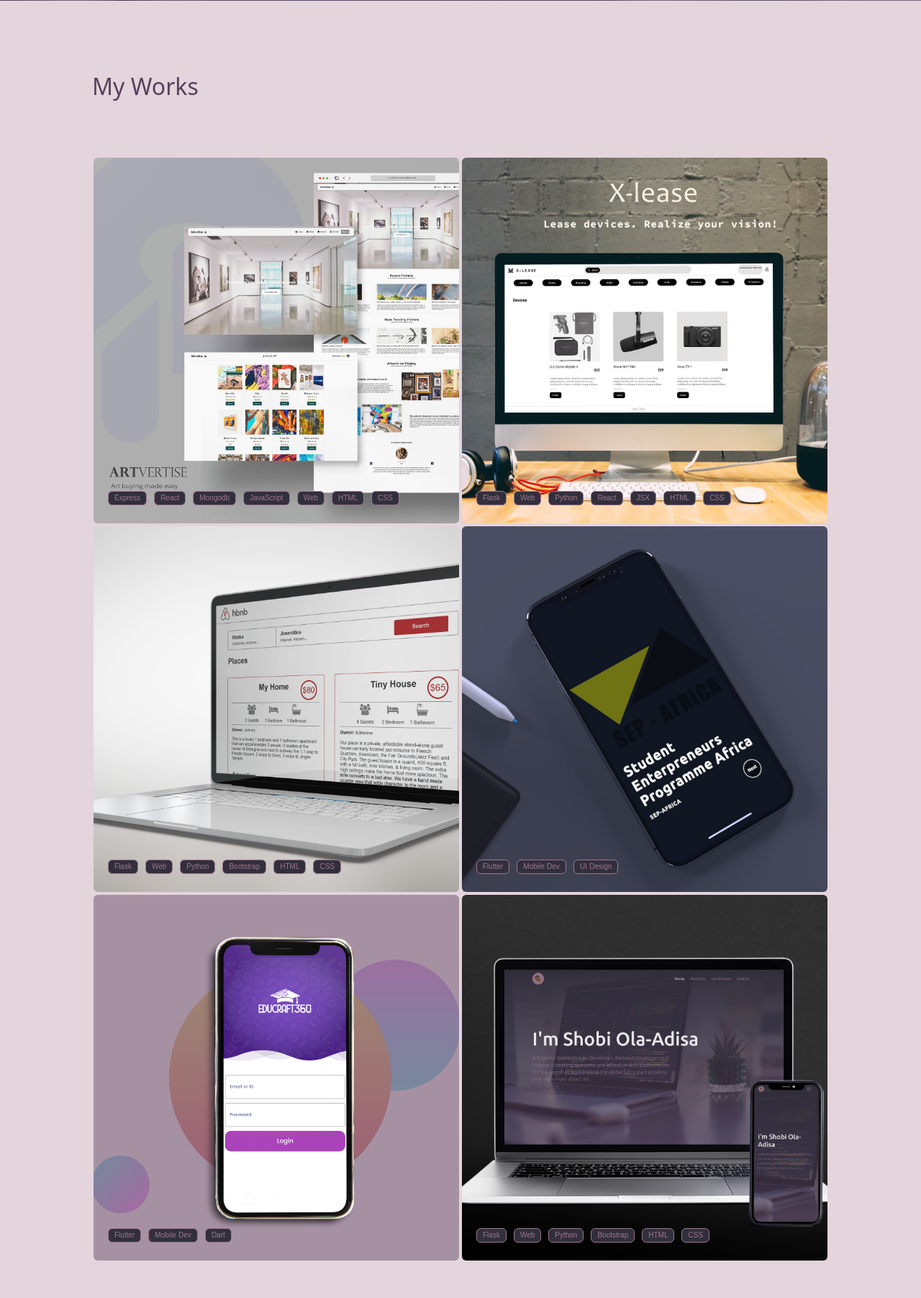
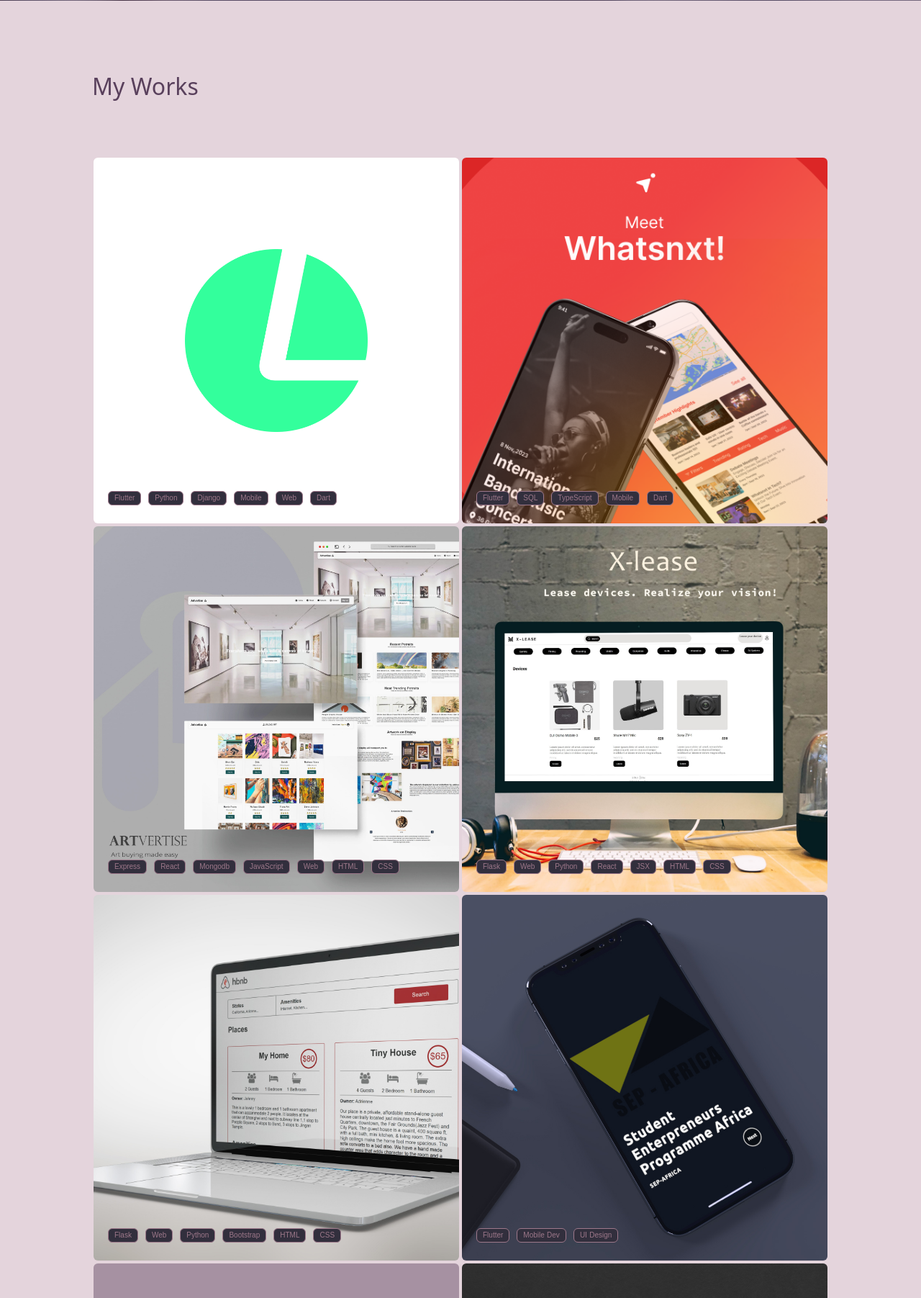
Before and after one commit to Adisa-Shobi/Revised_Portfolio, a Flask app: page / in a window 1280 px wide. Shown: the part 916-2719 px from the top of the page at 72% size. Run offline with Flask 2, Linux system fonts and the light colour scheme; some libraries are stand-ins or nearby versions.

Commit message:
Update: new projects added to the portfolio section

```diff
--- a/static/styles/styles.css
+++ b/static/styles/styles.css
@@ -132,6 +132,14 @@ h1{
 .Artvertise{
     background-image: url("../images/artvertise.jpg");
     /* background-size: cover; */
+}
+
+.Whatsnxt{
+    background-image: url("../images/Whatsnxt.png");
+}
+
+.Lena{
+    background-image: url("../images/Lena.png");
 }
 
 .Airbnb{
@@ -385,6 +393,7 @@ textarea{
 
 .cert{
     padding: 50px 25px;
+
 }
 
 .carousel-inner img {
--- a/templates/index.html
+++ b/templates/index.html
@@ -55,7 +55,8 @@
 
         <div class="row-banner uniform-margin">
             <h1 id='main-heading'>I'm Shobi Ola-Adisa</h1>
-            <h3 class="subheading">A creative software engineer with a desire to turn concepts into actionable solutions and a love for solving problems.</h3>
+            <h3 class="subheading">A creative software engineer with a desire to turn concepts into actionable solutions
+                and a love for solving problems.</h3>
         </div>
 
     </header>
@@ -65,6 +66,71 @@
 
             <div class="container">
                 <div class="row">
+                    <div class="column col-12 col-lg-6 col-md-6">
+                        <div class="card portfolio-item">
+                            <div class="Lena front">
+                                <div class="container">
+                                    <div class="tag-section">
+                                        <div class="tag">Flutter</div>
+                                        <div class="tag">Python</div>
+                                        <div class="tag">Django</div>
+                                        <div class="tag">Mobile</div>
+                                        <div class="tag">Web</div>
+                                        <div class="tag">Dart</div>
+                                    </div>
+                                </div>
+
+                            </div>
+                            <div class="back">
+                                <h3 class="summary-heading">
+                                    Lena
+                                </h3>
+                                <div class="summary container-fluid">
+                                    <p>
+                                        Experience seamless education with our Learning Management System, crafted with
+                                        Django in Python. The client-side, powered by Flutter and Dart, ensures a smooth
+                                        interface. Optimized for low-tech environments, our system thrives in areas with
+                                        limited internet coverage, bringing education to every corner. Learn, grow, and
+                                        connect with our efficient, accessible, and tech-savvy platform. Education knows
+                                        no boundaries.
+                                        <a class="summary-link" href="https://lena.africa">See
+                                            here</a>
+                                    </p>
+                                </div>
+                            </div>
+                        </div>
+                    </div>
+                    <div class="column col-12 col-lg-6 col-md-6">
+                        <div class="card portfolio-item">
+                            <div class="Whatsnxt front">
+                                <div class="container">
+                                    <div class="tag-section">
+                                        <div class="tag">Flutter</div>
+                                        <div class="tag">SQL</div>
+                                        <div class="tag">TypeScript</div>
+                                        <div class="tag">Mobile</div>
+                                        <div class="tag">Dart</div>
+                                    </div>
+                                </div>
+
+                            </div>
+                            <div class="back">
+                                <h3 class="summary-heading">
+                                    Whatsnxt
+                                </h3>
+                                <div class="summary container-fluid">
+                                    <p>
+                                        Whatsnxt, a monolithic architecture marvel, is your ticket to effortlessly
+                                        discovering and sharing exciting events. With a sleek Flutter and Dart front
+                                        end, the app provides an intuitive interface for personalized event
+                                        recommendations, ensuring you never miss the next big thing. <a
+                                            class="summary-link" href="https://branch.whatsnxt.app/redirect">App
+                                            link</a>
+                                    </p>
+                                </div>
+                            </div>
+                        </div>
+                    </div>
                     <div class="column col-12 col-lg-6 col-md-6">
                         <div class="card portfolio-item">
                             <div class="Artvertise front">
@@ -87,18 +153,28 @@
                                 </h3>
                                 <div class="summary container-fluid">
                                     <p>
-                                        Artvertise is a modern online marketplace built using cutting-edge technology like Express,
-                                         React, MongoDB, and JavaScript. Our platform provides a seamless and user-friendly experience
-                                          for artists and collectors alike. Its unique bidding system allows buyers to compete for their
-                                          favorite pieces in real-time, creating an engaging experience for both buyers and sellers.
-                                          It also offers auctions and curated collections, making it easy for collectors to discover new
-                                          artists and styles. We utilize Passport for authentication, providing a secure and reliable way for users to log in
-                                        and manage their accounts. To ensure that high-quality thumbnails are displayed for each piece of
-                                        artwork, we use Sharp. This ensures that artwork is presented in the best possible light.
-                                        We also use Multer to save image files, making it easy for artists to upload and manage their artwork.
-                                        These packages and libraries, along with our state-of-the-art algorithms and advanced technology,
+                                        Artvertise is a modern online marketplace built using cutting-edge technology
+                                        like Express,
+                                        React, MongoDB, and JavaScript. Our platform provides a seamless and
+                                        user-friendly experience
+                                        for artists and collectors alike. Its unique bidding system allows buyers to
+                                        compete for their
+                                        favorite pieces in real-time, creating an engaging experience for both buyers
+                                        and sellers.
+                                        It also offers auctions and curated collections, making it easy for collectors
+                                        to discover new
+                                        artists and styles. We utilize Passport for authentication, providing a secure
+                                        and reliable way for users to log in
+                                        and manage their accounts. To ensure that high-quality thumbnails are displayed
+                                        for each piece of
+                                        artwork, we use Sharp. This ensures that artwork is presented in the best
+                                        possible light.
+                                        We also use Multer to save image files, making it easy for artists to upload and
+                                        manage their artwork.
+                                        These packages and libraries, along with our state-of-the-art algorithms and
+                                        advanced technology,
                                         create a platform that is both beautiful and functional. <a class="summary-link"
-                                        href="https://github.com/Adisa-Shobi/Artvertise">GitHub link</a>
+                                            href="https://github.com/Adisa-Shobi/Artvertise">GitHub link</a>
                                     </p>
                                 </div>
                             </div>
@@ -126,16 +202,23 @@
                                 </h3>
                                 <div class="summary container-fluid">
                                     <p>
-                                        X-lease is a cutting-edge project that is transforming the world of device leasing and
-                                        rental services for creatives. Built using Flask and React, our platform offers an
-                                        intuitive and efficient user experience. Our SQL database enables easy management of devices and
+                                        X-lease is a cutting-edge project that is transforming the world of device
+                                        leasing and
+                                        rental services for creatives. Built using Flask and React, our platform offers
+                                        an
+                                        intuitive and efficient user experience. Our SQL database enables easy
+                                        management of devices and
                                         leases. With a focus on high-end devices, such as MacBooks and iPads,
-                                        X-lease allows users to lease devices at a fraction of the cost of purchasing them. Plus,
-                                        our unique rental service enables users to earn money by renting out their own devices when not in use.
-                                        X-lease is leading the way in device leasing and rental services with its advanced technology,
-                                        database, and user-friendly interface. Join us today and experience the power of X-lease.
-                                        <a class="summary-link"
-                                        href="https://github.com/Adisa-Shobi/X-lease">GitHub link</a>
+                                        X-lease allows users to lease devices at a fraction of the cost of purchasing
+                                        them. Plus,
+                                        our unique rental service enables users to earn money by renting out their own
+                                        devices when not in use.
+                                        X-lease is leading the way in device leasing and rental services with its
+                                        advanced technology,
+                                        database, and user-friendly interface. Join us today and experience the power of
+                                        X-lease.
+                                        <a class="summary-link" href="https://github.com/Adisa-Shobi/X-lease">GitHub
+                                            link</a>
                                     </p>
                                 </div>
                             </div>
@@ -162,15 +245,18 @@
                                 </h3>
                                 <div class="summary container-fluid">
                                     <p>
-                                        This innovative Airbnb clone project, built with Flask, Python, and an SQL database,
+                                        This innovative Airbnb clone project, built with Flask, Python, and an SQL
+                                        database,
                                         offers a seamless user experience for peer-to-peer vacation rentals.
                                         With real-time booking and customizable search filters, users can easily
                                         find and book their perfect vacation rental. Hosts can also manage their
-                                        properties and communicate with guests via the platform's user-friendly interface.
+                                        properties and communicate with guests via the platform's user-friendly
+                                        interface.
                                         Whether it's an apartment, villa, or unique accommodation, users can choose
-                                        from a wide variety of rentals while enjoying the same level of trust as the original
+                                        from a wide variety of rentals while enjoying the same level of trust as the
+                                        original
                                         Airbnb service. <a class="summary-link"
-                                        href="https://github.com/Adisa-Shobi/AirBnB_clone_v4">GitHub link</a>
+                                            href="https://github.com/Adisa-Shobi/AirBnB_clone_v4">GitHub link</a>
                                     </p>
                                 </div>
                             </div>
@@ -321,21 +407,29 @@
                         class="active" aria-current="true" aria-label="Slide 1"></button>
                     <button type="button" data-bs-target="#carouselExampleIndicators" data-bs-slide-to="1"
                         aria-label="Slide 2"></button>
+                    <button type="button" data-bs-target="#carouselExampleIndicators" data-bs-slide-to="2"
+                        aria-label="Slide 2"></button>
+                    <button type="button" data-bs-target="#carouselExampleIndicators" data-bs-slide-to="3"
+                        aria-label="Slide 2"></button>
                     <!-- <button type="button" data-bs-target="#carouselExampleIndicators" data-bs-slide-to="2"
                         aria-label="Slide 3"></button> -->
                 </div>
                 <div class="carousel-inner">
                     <div class="carousel-item active">
+                        <img src="{{ url_for('static', filename='images/Gold_fellowship.jpg') }}"
+                            class="d-block cert w-80" alt="...">
+                    </div>
+                    <div class="carousel-item ">
                         <img src="{{ url_for('static', filename='images/Udemy.jpg') }}" class="d-block cert w-80"
                             alt="...">
                     </div>
-                    <div class="carousel-item">
+                    <div class="carousel-item ">
                         <img src="{{ url_for('static', filename='images/Flutter.jpg') }}" class="d-block cert w-80"
                             alt="...">
                     </div>
-                    <div class="carousel-item">
-                        <img src="{{ url_for('static', filename='images/Shobi Ola-Adisa ALX SE Back End Certificate.jpg') }}" class="d-block cert w-80"
-                            alt="...">
+                    <div class="carousel-item ">
+                        <img src="{{ url_for('static', filename='images/Shobi Ola-Adisa ALX SE Back End Certificate.jpg') }}"
+                            class="d-block cert w-80" alt="...">
                     </div>
                     <!-- <div class="carousel-item">
                         <img src="..." class="d-block w-100" alt="...">
```
Also changed, not shown: static/images/Gold_fellowship.jpg (added), static/images/Lena.png (added), static/images/Whatsnxt.png (added).
